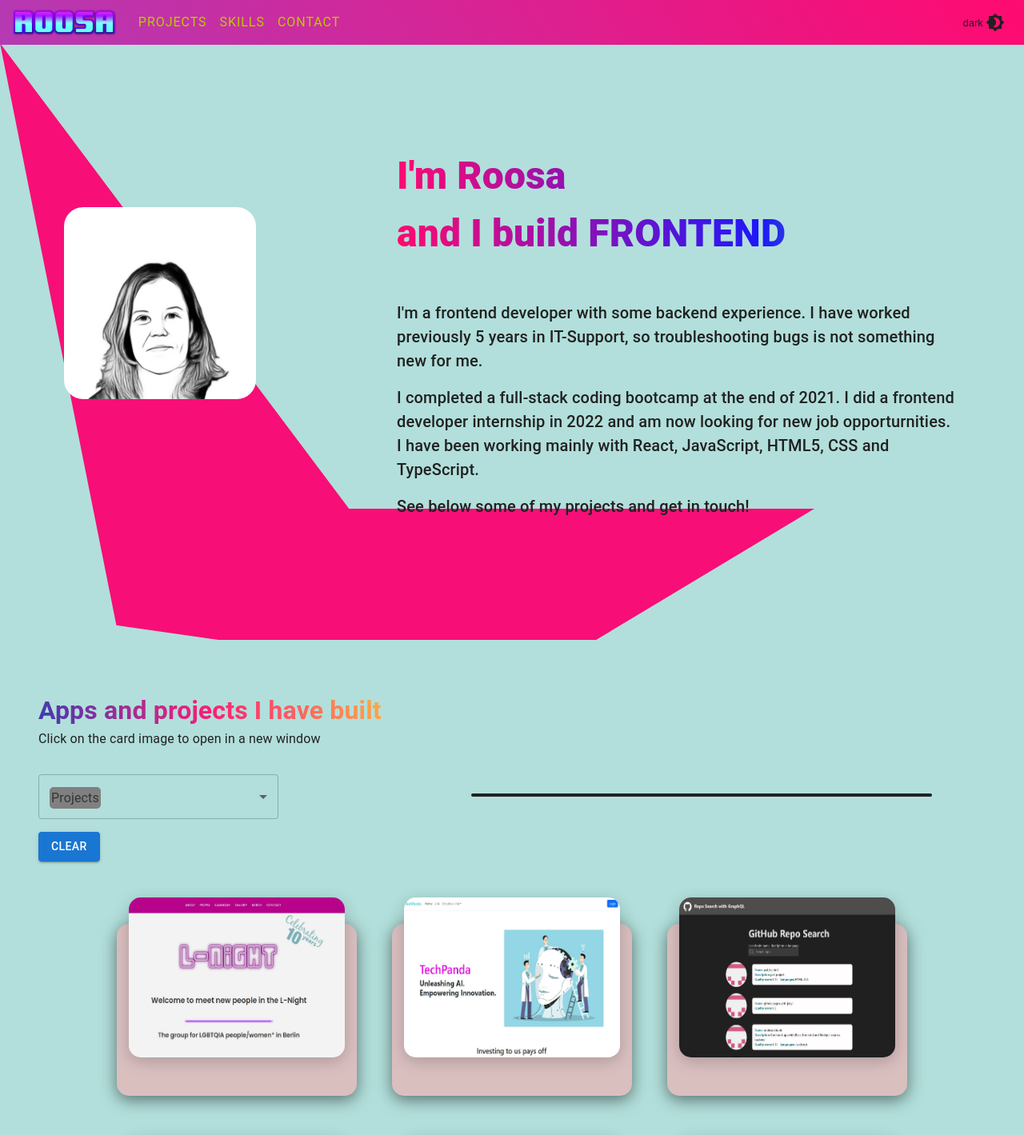
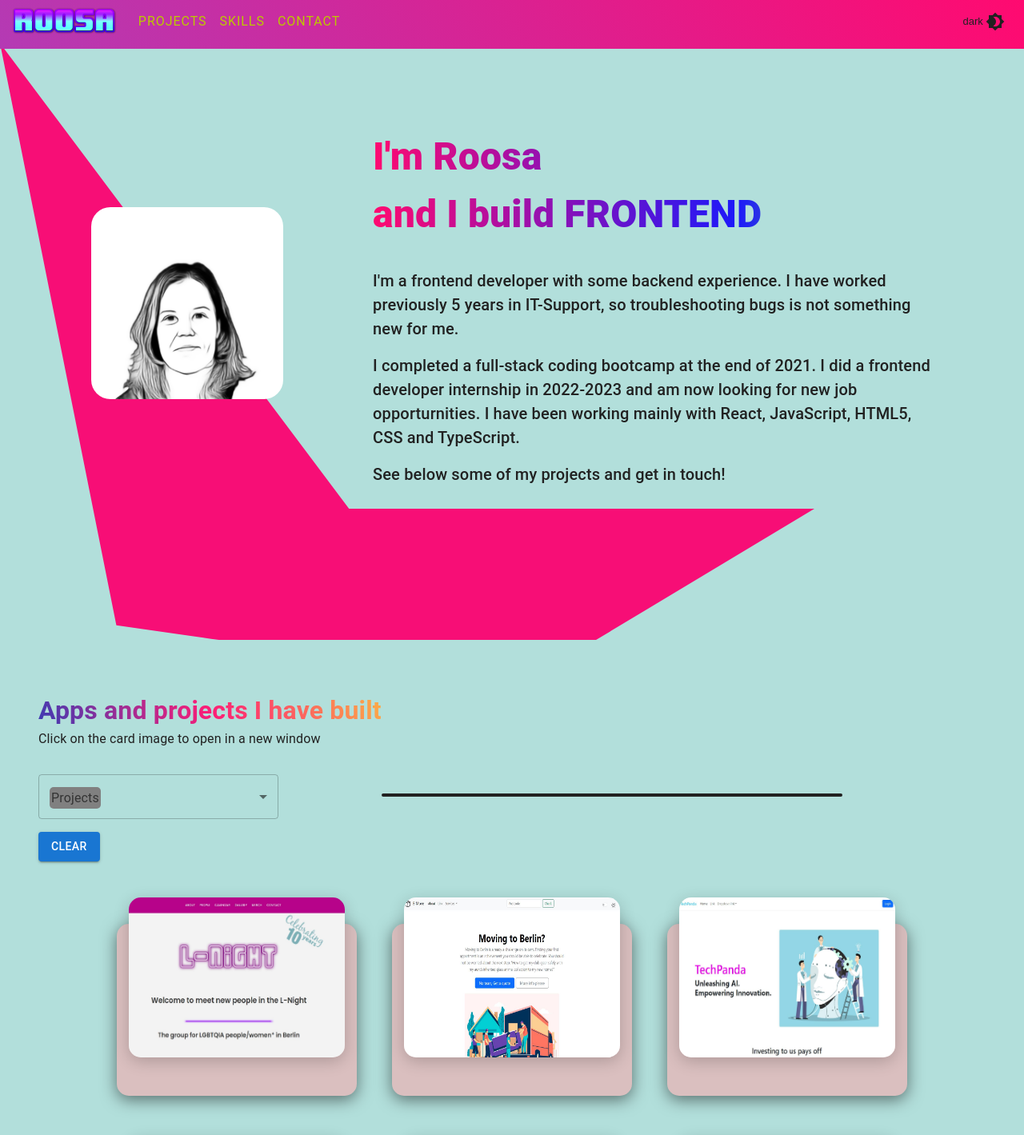
Before and after one commit to rohms/new-portfolio, a React (Vite) app: page / in a window 1280 px wide. Shown: the top 1419 px of the page at 80% size. Built offline with nearby package versions, Linux system fonts and the light colour scheme.

Commit message:
cleaned css, added new project

```diff
--- a/src/App.css
+++ b/src/App.css
@@ -21,6 +21,8 @@ html {
   --font-normal: 1rem;
   --font-semi: 1.25rem;
   --font-big: 2rem;
+  --mgr-15: 1.5rem;
+  --mgl-15: 1.5rem;
   font-synthesis: none;
   text-rendering: optimizeLegibility;
   -webkit-font-smoothing: antialiased;
@@ -30,15 +32,8 @@ html {
 }
 
 .app {
-  /* height: 100%;
-  width: 100%; */
   font-weight: var(--fw-reg);
   color: var(--font-color);
-  /* position: relative; */
-  /* display: flex;
-  flex-direction: column;
-  align-items: center;
-  justify-content: center; */
 }
 
 body {
@@ -52,7 +47,6 @@ header {
   align-items: center;
   position: fixed;
   top: 0;
-  left: 0;
   z-index: 10;
   width: 100%;
   background: -webkit-linear-gradient(
@@ -60,19 +54,21 @@ header {
     rgb(180, 58, 180) 0%,
     rgb(255, 10, 112) 100%
   );
-  height: 3.5rem;
+  padding-bottom: 0.5rem;
 }
 
 .navbar-container {
   display: flex;
   align-items: center;
-  height: 3rem;
-  position: sticky;
 }
 
 nav {
   margin-left: 1rem;
   text-transform: uppercase;
+}
+
+.small-icon {
+  display: none;
 }
 
 nav > a {
@@ -136,33 +132,28 @@ nav > a:hover::after {
   background-image: url(./assets/new2.svg);
   background-repeat: no-repeat;
   background-position: top 3.4em left, right 3em center, bottom -50vh center;
+  justify-content: center;
+  align-items: center;
+  gap: 5rem;
 }
 
-.about-container {
-  display: flex;
-  flex-direction: row;
-  justify-content: center;
-  align-items: center;
-  margin-left: 1rem;
-}
-
-.about-container__body {
-  display: flex;
-  flex-direction: column;
+.about__hello {
+  margin-left: 2rem;
   gap: 1rem;
 }
 
-.about-container__body .nomarg {
-  margin-bottom: 0;
-  margin-top: 0;
+.about__body p {
+  font-size: var(--font-semi);
+  font-weight: 500;
+  margin-top: 1rem;
+  margin-inline: 2rem;
 }
 
-.about-container__body p {
-  font-size: var(--font-semi);
-  font-weight: 500;
+.about__body p:last-child {
+ margin-bottom: 4rem;
 }
 
-.about-container__body > h1 {
+.about__body > h1 {
   background: -webkit-linear-gradient(
     180deg,
     rgb(145, 250, 75) 0%,
@@ -176,14 +167,7 @@ nav > a:hover::after {
   margin: 2rem;
 }
 
-.about-container__hello {
-  /* display: flex;
-  align-items: center;
-  justify-content: center; */
-  /* gap: 1rem; */
-  margin-right: 9rem;
-  margin-left: 4rem;
-}
+
 
 .hide {
   opacity: 0;
@@ -196,9 +180,7 @@ nav > a:hover::after {
   pointer-events: auto;
 }
 
-.about-container__body > p {
-  margin: 2rem;
-}
+
 
 /*Card */
 
@@ -296,75 +278,46 @@ nav > a:hover::after {
 /*Skills*/
 
 #skills {
+  display: flex;
+  flex-direction: column;
+  align-items: center;
+  justify-content: center;
   min-height: 100vh;
   height: fit-content;
   margin-top: 4rem;
-  margin-left: 4rem;
-  margin-right: 2rem;
+  gap: 1.5rem;
+  margin-left: var(--mgl-15);
+  margin-right: var(--mgr-15);
 }
 
-
-.section-skills {
-  display: flex;
-  flex-direction: column;
-  gap: 1rem;
-  margin-bottom: 1rem;
-}
-
-.wrapper {
-  display: flex;
-  align-items: center;
-  justify-content: center;
-  flex-wrap: wrap;
-  gap: 5rem;
+#skills h2 {
+  text-align: center;
 }
 
 .neural {
   height: 300px;
   float: left;
-  margin-bottom: 2rem;
 }
 
-.skills-badges {
- display: flex;
- flex-direction: column;
- align-items: center;
- justify-content: center;
- margin-top: 2rem;
-}
-
-.skills-badges > h2 {
-  margin-right: 0;
-}
-
-.badges-header {
-  margin-top: 1rem;
-  margin-bottom: 1rem;
-  max-width: 70%;
-}
-
-.section-skills > h1 {
+#skills > h1 {
   margin-top: 3rem;
   font-size: var(--font-big);
 }
 
-.section-skills > p {
+#skills > p {
   font-size: 1.2rem;
 }
 
-.skills-container {
-  margin-bottom: 1rem;
-}
 
 /* Badges container */
 .badges {
   display: flex;
-  flex-direction: row;
+  justify-content: center;
   flex-wrap: wrap;
   gap: 1rem;
   max-width: 800px;
-  margin-left: 2rem;
 }
+
 
 
 .badge-container {
@@ -421,12 +374,12 @@ nav > a:hover::after {
   padding-top: 4rem;
   display: flex;
   flex-direction: column;
+  /* justify-content: center; */
 }
 
 .projects__search-divider {
   display: flex;
   align-items: center;
-  gap: 7rem;
 }
 
 .projects__grid {
@@ -471,8 +424,11 @@ hr.icon {
 }
 
 .contact-form {
+  display: flex;
+  flex-direction: column;
+  gap: 0.2rem;
   margin-top: 3rem;
-  padding: 4rem 4.25rem;
+  padding: 3rem 3.25rem;
   background-color: #f02eaa66;
   box-shadow: rgba(240, 46, 170, 0.4) 5px 5px, rgba(240, 46, 170, 0.3) 10px 10px,
     rgba(240, 46, 170, 0.2) 15px 15px, rgba(240, 46, 170, 0.1) 20px 20px,
@@ -480,23 +436,17 @@ hr.icon {
   margin-bottom: 5rem;
 }
 
-.contact-form > h2 {
+.contact-form > h2, label {
   margin-bottom: 0.5rem;
-  color: rgb(30, 255, 0);
+  color: rgb(140, 18, 116);
+  font-weight: 600;
 }
 
 .contact-form > p {
   margin-bottom: 0.5rem;
 }
 
-.contact-form__label--inputs {
-  display: flex;
-  flex-direction: column;
-  gap: 0.2rem;
-  color: rgb(30, 255, 0);
-}
-
-.contact-form__label--inputs > input {
+.contact-form > input {
   width: 15rem;
   height: 2rem;
   background-color: pink;
@@ -504,23 +454,23 @@ hr.icon {
   border-radius: 0.3rem;
 }
 
-.contact-form__label--inputs input[type="text"] {
+.contact-form > input[type="text"] {
   color: purple;
   padding-left: 0.5rem;
 }
 
-.contact-form__label--inputs input[type="text"]:focus,
-.contact-form__label--inputs input[type="email"]:focus {
+.contact-form input[type="text"]:focus,
+.contact-form input[type="email"]:focus {
   border: 2px solid #59f780;
   background-color: lightblue;
 }
 
-.contact-form__label--inputs input[type="email"] {
+.contact-form input[type="email"] {
   color: purple;
   padding-left: 0.5rem;
 }
 
-.contact-form__label--inputs > textarea {
+.contact-form > textarea {
   background-color: pink;
   min-height: 200px;
   resize: vertical;
@@ -531,21 +481,27 @@ hr.icon {
   margin-bottom: 0.5rem;
 }
 
-.contact-form__label--inputs > textarea:focus {
+.contact-form > textarea:focus {
   background-color: lightblue;
 }
 
-.contact-form__submit {
+.submit {
   padding: 0.5rem;
   background-color: purple;
   color: pink;
-  border: 2px solid #59f780;
+  border: 2px solid #ea59f7;
   border-radius: 3px;
   width: 10rem;
   margin-bottom: 1rem;
 }
 
-.contact-form__submit:focus {
+.submit:hover {
+  background-color: #ea59f7;
+  color: white;
+  border: 2px solid #ea59f7;
+}
+
+.submit:focus {
   border: 2px solid blue;
 }
 
@@ -605,7 +561,7 @@ footer {
   padding: 0.5em;
 }
 
-@media (max-width: 665px) {
+@media (max-width: 768px) {
   .navbar-container {
     position: sticky;
     top: 0;
@@ -618,33 +574,27 @@ footer {
     gap: 0.1;
   }
 
-  .section-skills {
+  #skills p {
     margin-left: 1rem;
     margin-right: 1rem;
   }
 
-  .about-container {
-    margin-top: 4rem;
+  #about {
+    margin-top: 3rem;
     flex-direction: column;
+    gap: 0;
   }
 
-  .about-container p {
-    margin-right: 1rem;
-    max-width: 70%;
-  }
+  /* .about__body {
+    margin-top: 3rem;
+    background-color: aqua;
+  } */
 
-  .about-container__hello {
+  .about__hello {
     display: flex;
     flex-direction: column;
-    gap: 1rem;
+    margin-left: 0rem;
     margin-top: 3rem;
-  }
-
-  .navbar__logo > img {
-    height: 2.5rem;
-    width: 6.5rem;
-    margin-left: 0;
-    display: none;
   }
 
   hr.icon {
@@ -656,28 +606,44 @@ footer {
   }
 }
 
-@media (max-width: 400px) {
+@media (max-width: 553px) {
   .navbar-container {
     position: sticky;
     top: 0;
     z-index: 100;
   }
 
-  nav {
+  #skills {
+    margin-left: var(--mgl-15);
+    margin-right: var(--mgr-15);
+  }
+
+  .projects-container__info   {
+    margin-left: var(--mgl-15);
+    margin-right: var(--mgr-15);
+  }
+
+
+  .navbar__logo > .big-icon {
     visibility: hidden;
     display: none;
   }
 
-
-  .about-container__body h1 {
-    font-size: 2rem;
+  .navbar__logo > .small-icon {
+    display: block;
+    height: 3rem;
+    width: 3rem;
+    margin-left: 0.4rem;
+    margin-right: 0;
   }
 
-  .navbar__logo > img {
-    height: 2.5rem;
-    width: 6.5rem;
+  nav a {
+    font-size: 0.8rem;
     margin-left: 0;
-    display: block;
+  }
+
+  .about__body h1 {
+    font-size: 2rem;
   }
 
   .projects__grid {
--- a/src/components/About.jsx
+++ b/src/components/About.jsx
@@ -5,24 +5,20 @@ const About = () => {
   return (
     <>
       <section id="about">
-        <div className="about-container">
-          <div className="about-container__hello">
+          <div className="about__hello">
               <img className="heroimage" alt="hero portrait" src={rhm} />
               <h2 className="hide">Hello there! 👋</h2>
           </div>
-          <div className="about-container__body">
+          <div className="about__body">
             <h1>
               I'm Roosa <br /> and I build FRONTEND
             </h1>
-
-              <p className="nomarg max-text">
+            <p className="max-text">
               I'm a frontend developer with some backend experience. I have worked previously 5 years in IT-Support, so troubleshooting bugs is not something new for me.</p>
-              <p className="nomarg max-text"> I completed a full-stack coding bootcamp at the end of 2021. I did a frontend developer internship in 2022 and am now looking for new job opporturnities. I have been working mainly with React, JavaScript, HTML5, CSS and TypeScript.</p>
-              <p className="nomarg"> See below some of my
+            <p className="max-text"> I completed a full-stack coding bootcamp at the end of 2021. I did a frontend developer internship in 2022-2023 and am now looking for new job opporturnities. I have been working mainly with React, JavaScript, HTML5, CSS and TypeScript.</p>
+            <p className="max-text"> See below some of my
               projects and get in touch!</p>
-
           </div>
-        </div>
       </section>
     </>
   );
--- a/src/components/Contact.jsx
+++ b/src/components/Contact.jsx
@@ -65,7 +65,6 @@ const Contact = () => {
             Get in touch with me if you are interested to work with
             me!
           </p>
-          <div className="contact-form__label--inputs">
             <label htmlFor="name">Name</label>
             <input
               type="text"
@@ -92,10 +91,9 @@ const Contact = () => {
               onChange={handleChange}
             />
 
-            <button type="submit" className="contact-form__submit">
+            <button type="submit" className="submit">
               Submit
             </button>
-          </div>
         </form>
       </section>
     </>
--- a/src/components/Navbar.jsx
+++ b/src/components/Navbar.jsx
@@ -7,7 +7,8 @@ const Navbar = () => {
       <header>
         <div className="navbar-container">
           <a href="#about" className="navbar__logo">
-            <img src="/roosalogo.png" alt="page logo" />
+            <img className="small-icon" src="/favicon.ico" alt="page logo" />
+            <img className="big-icon" src="/roosalogo.png" alt="page logo" />
           </a>
           <nav>
             <a href="#projects">Projects</a>
--- a/src/components/ProjectsData.js
+++ b/src/components/ProjectsData.js
@@ -25,6 +25,7 @@ import jokegen from "@assets/jokegen.jpg";
 import signup from "@assets/signup.jpg";
 import github from "@assets/githubsearch.jpg";
 import graphql from "@assets/badges/graphql.png";
+import moving from "@assets/movingb.jpg";
 
 const projects = [
     {
@@ -69,6 +70,29 @@ const projects = [
       ],
       description:
         "Webpage for the L-Night group. ReactJS, hooks, CSS3, HTML5 and Material UI. Backend: NodeJS, Express and MongoDB.",
+    },
+    {
+      name: "Bootstrap 5 - Moving company",
+      subtitle: "Using Bootstrap 5 with HTML5 and JS",
+      link: "https://golden-nasturtium-b9a100.netlify.app/",
+      info: "",
+      image: moving,
+      type: "other",
+      gitrepo: "https://github.com/rohms/moving-berlin",
+      description:
+        "Using Bootstrap to create a moving company landing page",
+      skills: [
+        {
+          name: "bootstrap",
+          src: bootstrap,
+          alt: "bootstrap-logo",
+        },
+        {
+          name: "react",
+          src: react,
+          alt: "react-logo",
+        },
+      ],
     },
     {
       name: "TechPanda mockpage",
```
Also changed, not shown: src/components/Skills.jsx (+5 -13 lines), src/assets/movingb.jpg (added).
